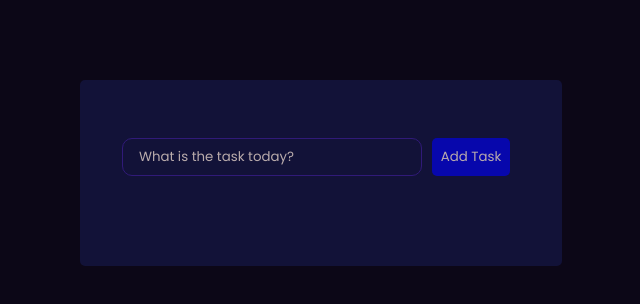
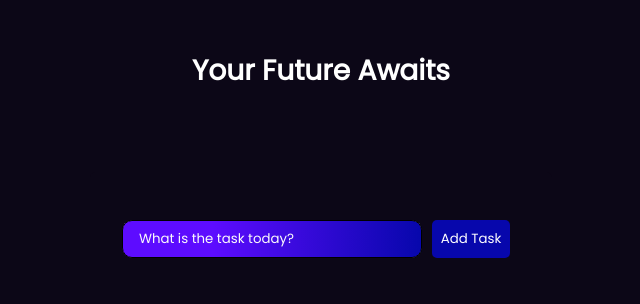
Before and after one commit to ecr00012/todo-app-repo, a React (Create React App) app: page / in a window 1280 px wide. Shown: the top 304 px of the page, without its empty margins (319-959 px from the left). Built offline with nearby package versions, Linux system fonts and the light colour scheme.

Commit message:
Finalized button and input CSS, added TItle

```diff
--- a/src/App.css
+++ b/src/App.css
@@ -1,5 +1,9 @@
 @import url('https://fonts.googleapis.com/css2?family=Poppins&display=swap');
 
+.title{
+  margin-top: 50px;
+
+}
 * {
   font-family: 'Poppins', sans-serif;
   margin: 0;
@@ -25,9 +29,9 @@ h1 {
 }
 
 .TodoWrapper {
-  background: #121238;
-  border-radius: 20px;
-  border: 10px solid #121238;
+  background:  hsl(259, 53%, 6%);
+  border-radius:  20px;
+
   margin-top: 5rem;
   padding: 2rem;
   border-radius: 5px;
@@ -40,27 +44,31 @@ h1 {
 
 .todo-input {
   outline: none;
-  background: none;
+  background-image: linear-gradient(90deg, rgba(93,12,255,1) 30%,
+  #0707ac 100%
+ );
+
   border-radius:10px;
-  border: 1px solid #301a78;
+  border: 1px solid black;
+
   padding: 0.5rem 1rem;
   margin-top: 1rem;
   margin-bottom: 2rem;
   width: 300px;
-  color: #baacac;
+  color: #fffbfb;
 }
 
 .todo-input::placeholder {
-  color: #baacac;
+  color: #fbfbfb;
 }
 
 .todo-btn {
   background: #0707ac;
   margin: 10px;
   border-radius: 5px;
-  color: #baacac;
+  color: #ffffff;
   border: 0.1rem black;
-  padding-top: 0.59rem;
+  padding-top: 0.55rem;
   padding-bottom: 0.55rem;
   padding-left: 0.55rem;
   padding-right: 0.55rem;
@@ -80,7 +88,7 @@ h1 {
 .Todo:nth-child(4n ){
   background: linear-gradient(
   90deg,
-  rgb(161, 155, 173) 0%,
+  rgb(161, 219, 160) 0%,
   rgb(40, 147, 34) 100%
   )
 }
@@ -104,7 +112,7 @@ h1 {
   background: linear-gradient(
   90deg,
   rgb(187, 100, 6) 0%,
-  rgb(188, 66, 9) 100%
+  rgb(234, 110, 52) 100%
   )
 }
 
--- a/src/App.js
+++ b/src/App.js
@@ -5,6 +5,8 @@ import './App.css';
 function App() {
   return (
     <div className="App">
+
+     <h1 class = 'title'> Your Future Awaits</h1>
       <TodoWrapper />
     </div>
   );
```
